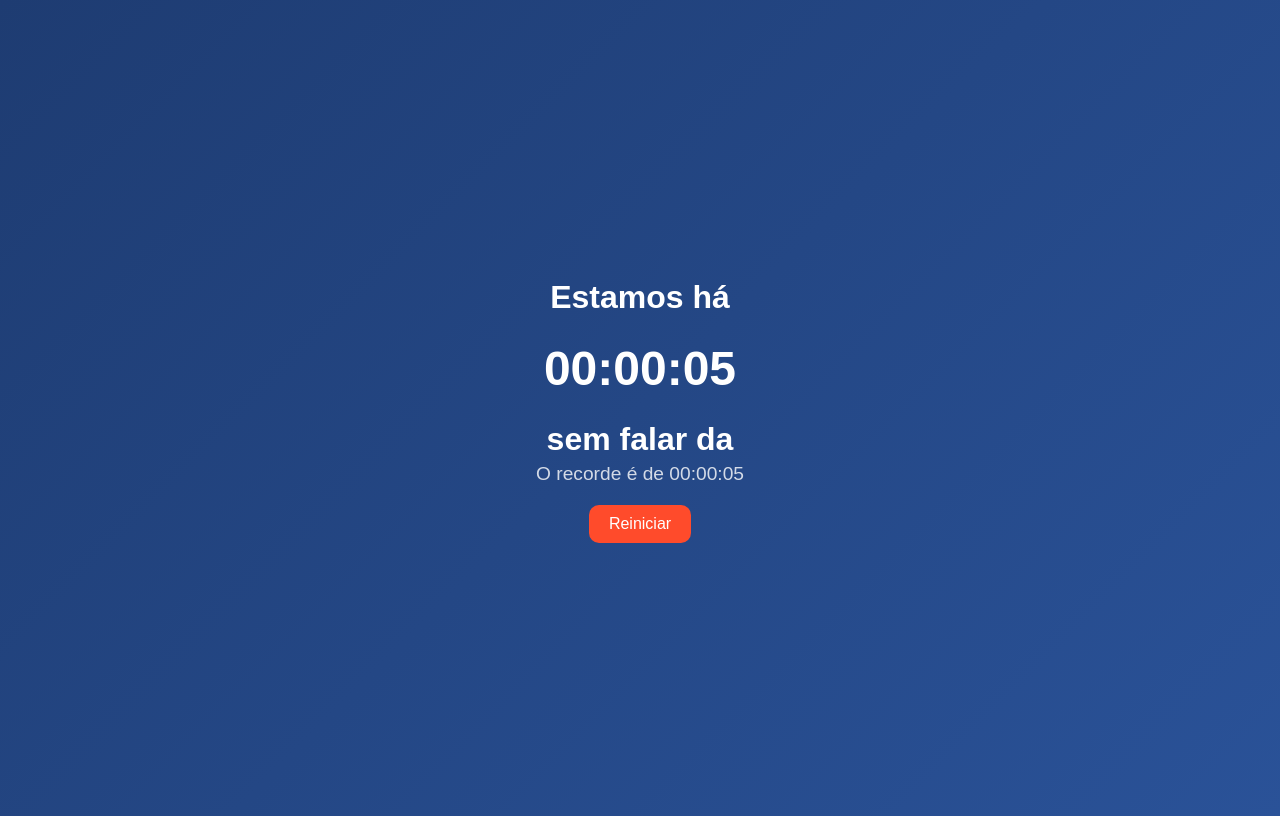
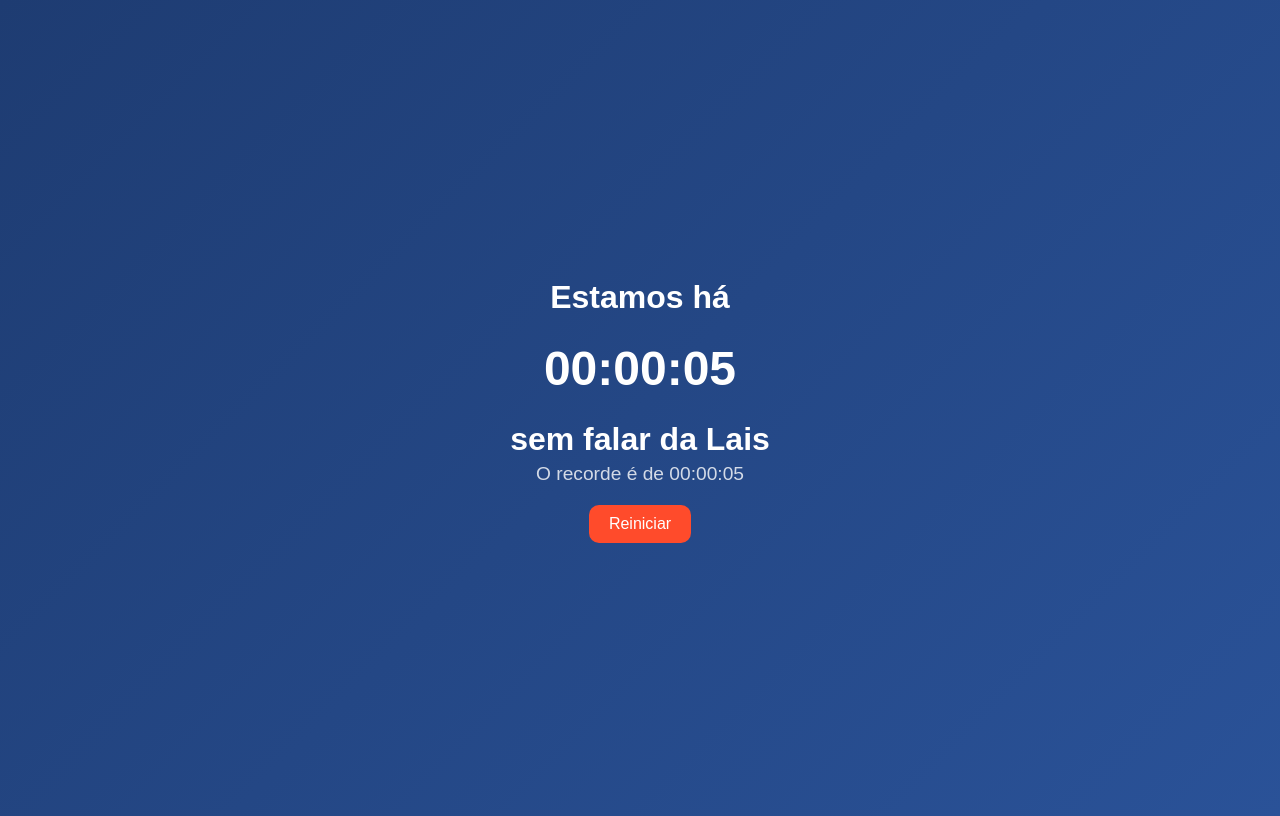
Before and after one commit to bastosgab/contador, a plain HTML site: page index.html in a window 1280 px wide. Drawn offline with Linux system fonts and the light colour scheme; no server answers.

Commit message:
Minor fix

```diff
--- a/index.html
+++ b/index.html
@@ -56,7 +56,7 @@
 
     <h1>Estamos há</h1>
     <div id="contador">00:00:00</div>
-    <h1>sem falar da</h1>
+    <h1>sem falar da Lais</h1>
 
     <div id="recorde">O recorde é de 00:00:00</div>
 
```
